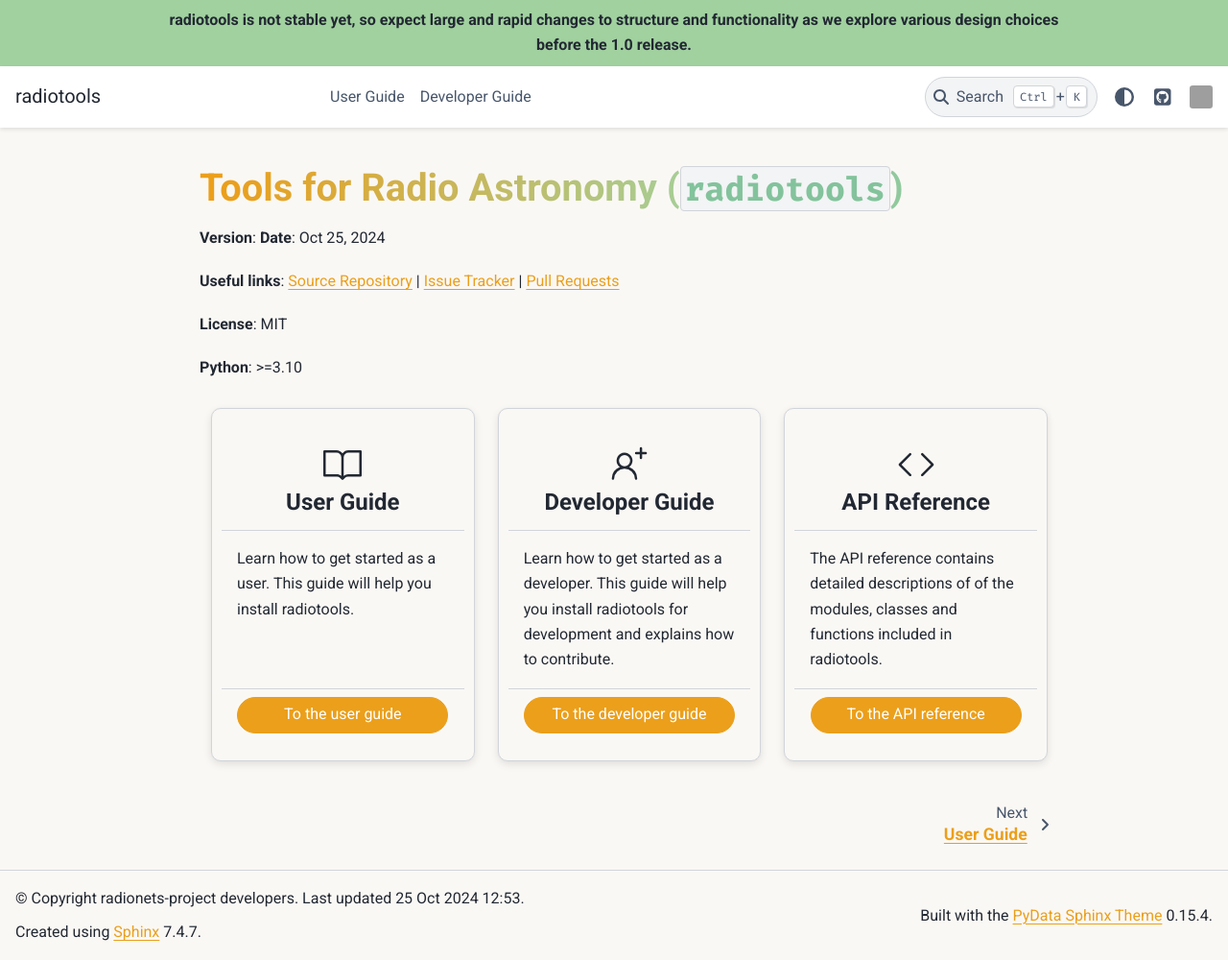
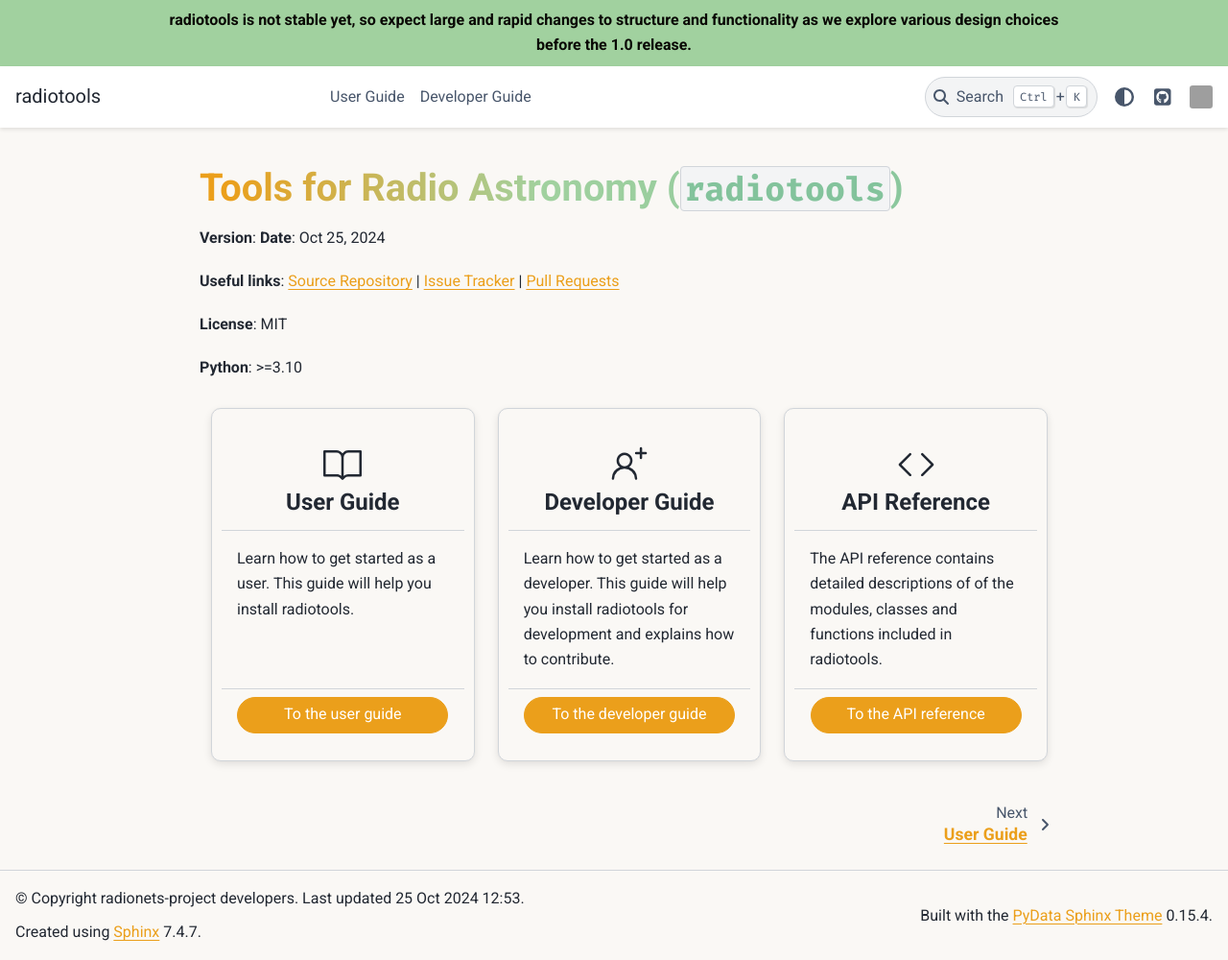
Before and after one commit to radionets-project/radiotools, a Sphinx documentation site: the page built from docs/index.rst, in a window 1280 px wide and 1000 px high. Shown: the whole window at 96% size. Built offline with Sphinx 7.4.7 and the PyData theme 0.15.4, drawn with Linux system fonts in a browser that asks for light colours; pages that are not in the unit, such as notebooks, are missing from menus; grey boxes are pictures that could not be loaded.

Commit message:
Update colors, border radii

```diff
--- a/docs/_static/radiotools.css
+++ b/docs/_static/radiotools.css
@@ -20,7 +20,7 @@
     left top,
     right top,
     color-stop(0.03, var(--pst-color-primary)),
-    color-stop(0.60, var(--pst-color-secondary)),
+    color-stop(0.40, var(--pst-color-secondary)),
     color-stop(0.97, var(--pst-color-primary-highlight))
 );
   -webkit-background-clip: text;
@@ -54,14 +54,18 @@
   --pst-color-secondary: #a1d19f;
   --pst-color-primary-highlight: #83c39c;
   --pst-color-inline-code: var(--pst-color-primary-highlight);
+  --bd-header-announcement-color: var(--pst-color-text);
+  --bd-header-announcement-background: var(--pst-color-secondary);
 }
 :root[data-theme="dark"] {
   --pst-color-text: #faf8f4;
   --pst-color-background: #0a0805;
-  --pst-color-primary: #e69914;
-  --pst-color-secondary: #30602e;
-  --pst-color-primary-highlight: #3c7c54;
+  --pst-color-primary: #eb9f1b;
+  --pst-color-secondary: #a1d19f;
+  --pst-color-primary-highlight: #83c39c;
   --pst-color-inline-code: var(--pst-color-primary-highlight);
+  --bd-header-announcement-color: var(--pst-color-background);
+  --bd-header-announcement-background: var(--pst-color-primary-highlight);
 }
 
 
@@ -71,8 +75,13 @@
   padding: 5px 5px 5px 5px;
 }
 
+.highlight pre {
+  border-radius: 20px;
+}
+
 .bd-header-announcement {
-  background-color: var(--pst-color-secondary);
+  color: var(--bd-header-announcement-color);
+  background-color: var(--bd-header-announcement-background);
 }
 
 /* sphinx-design */
```
